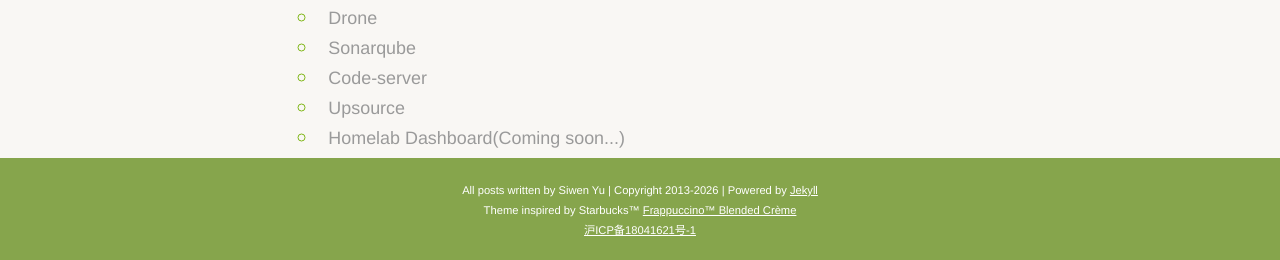
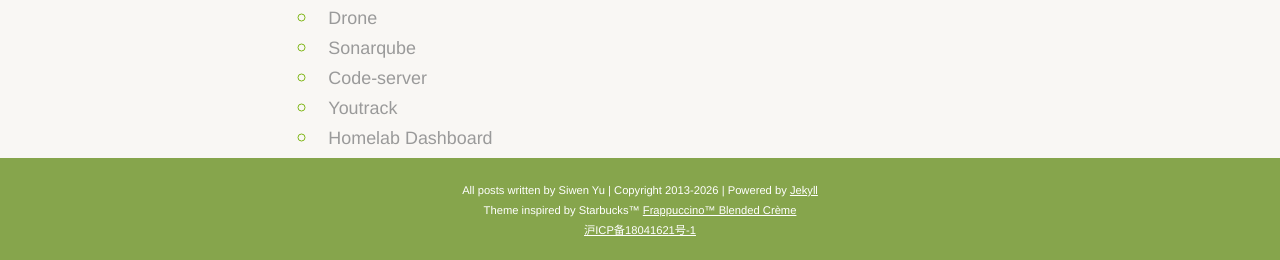
Before and after one commit to yusiwen/yusiwen.github.io, a Jekyll site: the page built from tools.html, in a window 1280 px wide. Shown: the part 655-915 px from the top of the page. Built offline with Jekyll 4.4.1, drawn with Linux system fonts in a browser that asks for light colours; some web fonts are replaced.

Commit message:
chore(tools): update tool links and labels on tools page
- Replace Upsource link with Youtrack at pm.yusiwen.cn
- Point Homelab Dashboard to portal.home-lab.yusiwen.cn
- Remove "Coming soon..." note from Homelab Dashboard entry
- Add trailing newline at end of tools.html

```diff
--- a/tools.html
+++ b/tools.html
@@ -79,14 +79,14 @@ title: Tools
                 <small class="post-date">Code-server</small>
               </li>
             </a>
-            <a target="_blank" rel="noopener noreferrer" class="post-title" href="https://cr.yusiwen.cn">
+            <a target="_blank" rel="noopener noreferrer" class="post-title" href="https://pm.yusiwen.cn">
               <li>
-                <small class="post-date">Upsource</small>
+                <small class="post-date">Youtrack</small>
               </li>
             </a>
-            <a target="_blank" rel="noopener noreferrer" class="post-title" href="">
+            <a target="_blank" rel="noopener noreferrer" class="post-title" href="https://portal.home-lab.yusiwen.cn">
               <li>
-                <small class="post-date">Homelab Dashboard(Coming soon...)</small>
+                <small class="post-date">Homelab Dashboard</small>
               </li>
             </a>
           </ul>
```
